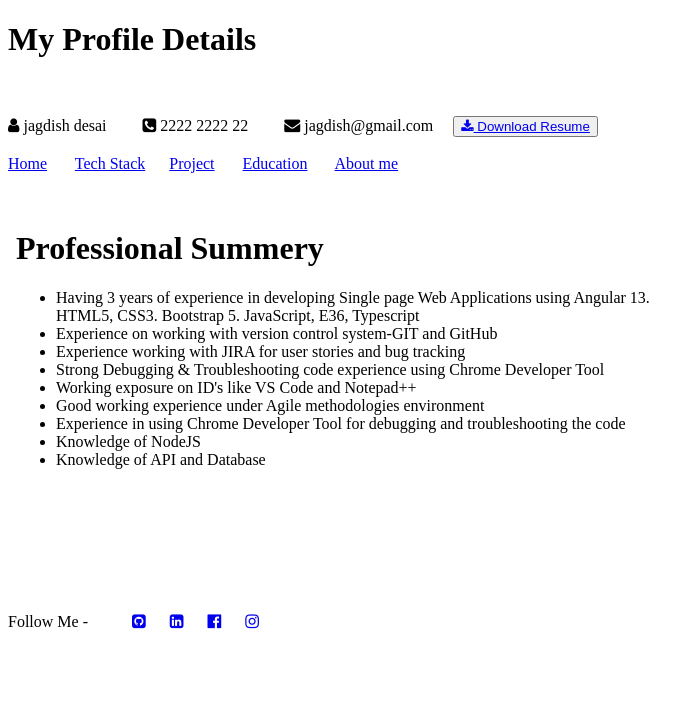
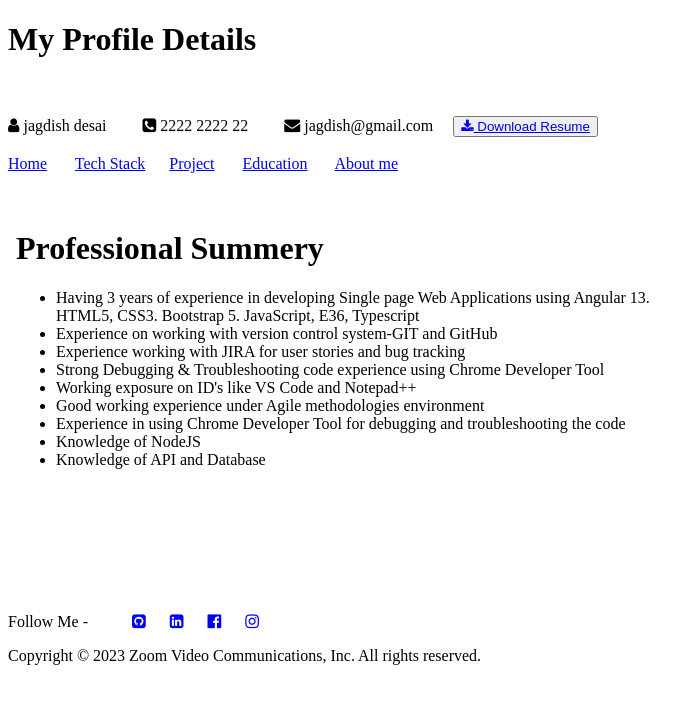
Before and after one commit to Jagdish606/my-profile, a plain HTML site: page index.html in a window 1280 px wide. Shown: the whole page, without its empty margins (0-700 px from the left). Drawn offline with Linux system fonts and the light colour scheme.

Commit message:
update footer
update footer

```diff
--- a/index.html
+++ b/index.html
@@ -45,10 +45,15 @@
 
     </iframe>
     <br>
+  </body>
+  <footer>
     <span>Follow Me -</span>&nbsp; &nbsp; &nbsp;&nbsp; &nbsp; &nbsp;
     <a href="https://github.com/Jagdish606/my-profile" target="_blank"><i class="fa fa-github-square" aria-hidden="true" ></i></a>&nbsp; &nbsp; &nbsp;
     <a href="https://www.linkedin.com/in/jagdish-desai-8664b9211" target="_blank"><i class="fa fa-linkedin-square" aria-hidden="true"></i></a>&nbsp; &nbsp; &nbsp;
     <a href="https://facebook.com"target="_blank"><i class="fa fa-facebook-official aria-hidden="true"></i></a>&nbsp; &nbsp; &nbsp;
     <a href="https://instagram.com"target="_blank"><i class="fa fa-instagram" aria-hidden="true"></a></i>
-  </body>
+    <p> Copyright &copy; 2023 Zoom Video Communications, Inc. All rights reserved. </p>
+  </footer>
+
+
 </html>
```
